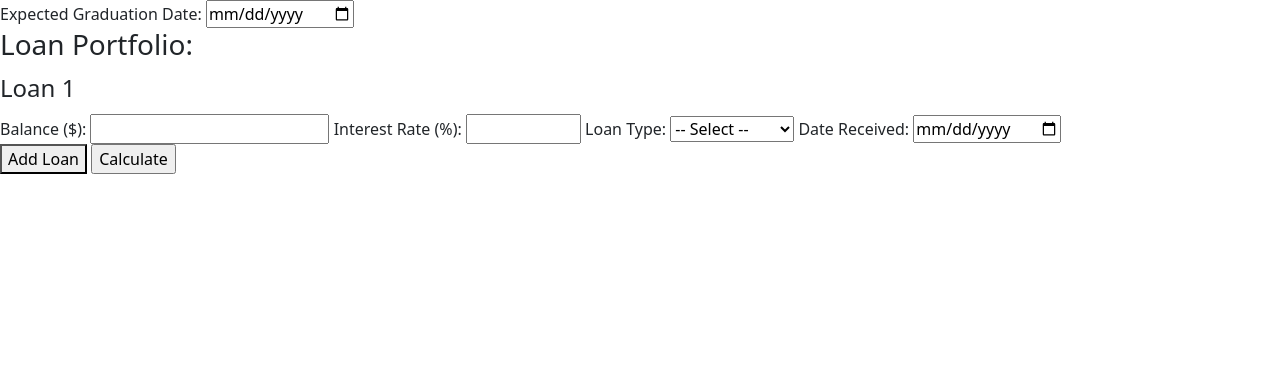
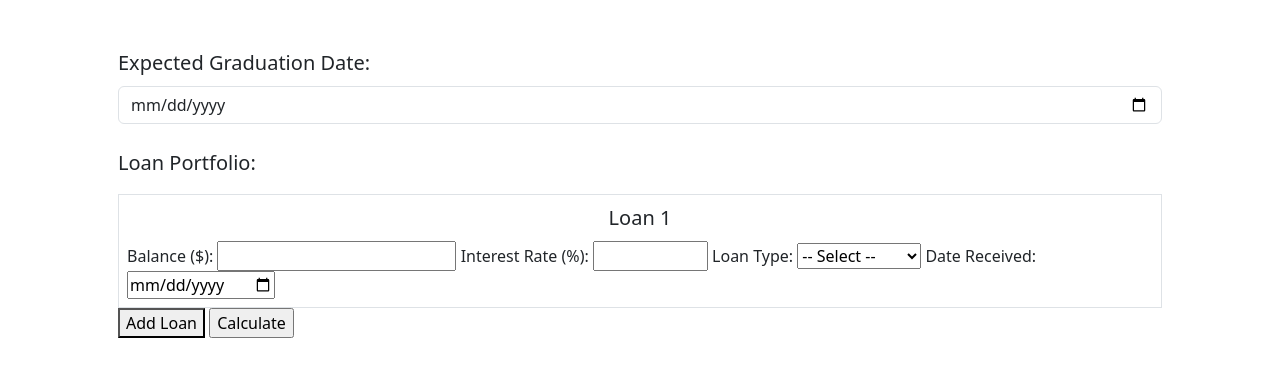
Before and after one commit to sammydecks/KnoMoney, a Django app: page /calculate/ in a window 1280 px wide. Shown: the part 56-441 px from the top of the page. Run offline with Django 5.2, Linux system fonts and the light colour scheme.

Commit message:
working on calculator bootstrap

```diff
--- a/KnoMoney/app/templates/calculator.html
+++ b/KnoMoney/app/templates/calculator.html
@@ -1,16 +1,16 @@
 {% extends "base.html" %}
 {% block title %}
-Calculate Savings
+Calculator
 {% endblock %}
 {% block content %}
-<form id="loanForm">
-    <label for="graduation">Expected Graduation Date:</label>
-    <input type="date" name="graduation" required>
+<form id="loanForm" class="container p-5">
+    <label for="graduation" class="lead form-label">Expected Graduation Date:</label>
+    <input class="form-control mb-4" type="date" name="graduation" required>
 
-    <h3>Loan Portfolio:</h3>
+    <p class="lead">Loan Portfolio:</p>
     <div id="loanContainer">
-        <fieldset class="loanEntry">
-            <legend>Loan 1</legend>
+        <fieldset class="loanEntry border p-2">
+            <legend class="text-center lead">Loan 1</legend>
             <label for="balance">Balance ($): </label>
             <input type="number" name="balance[]" min="0.01" step="0.01" required>
             <label for="interest">Interest Rate (%): </label>
--- a/KnoMoney/app/templates/faq.html
+++ b/KnoMoney/app/templates/faq.html
@@ -1,6 +1,6 @@
 {% extends "base.html" %}
 {% block title %}
-KnoMoney FAQs
+FAQs
 {% endblock %}
 {% block content %}
 <h1>Frequently Asked Questions</h1>
--- a/KnoMoney/app/templates/home.html
+++ b/KnoMoney/app/templates/home.html
@@ -1,7 +1,4 @@
 {% extends "base.html" %}
-{% block title %}
-Welcome to KnoMoney
-{% endblock %}
 {% block content %}
 <div class="container p-5 text-center">
     <h1>Welcome to KnoMoney</h1>
```
